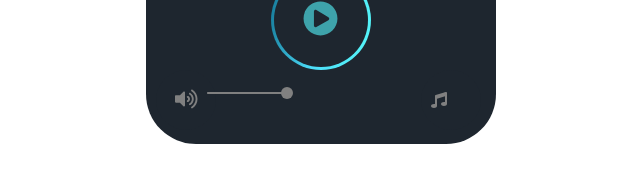
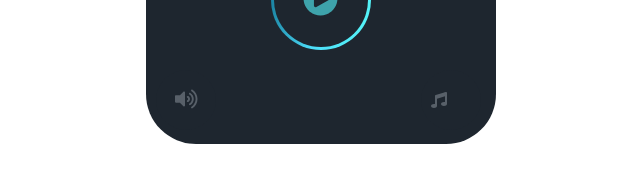
Before and after one commit to hania-jas/metronome-react, a React (Create React App) app: page / in a window 1280 px wide. Shown: the part 496-678 px from the top of the page, without its empty margins (319-959 px from the left). Built offline with nearby package versions, Linux system fonts and the light colour scheme.

Commit message:
added toggling sound control visibility

```diff
--- a/src/App.css
+++ b/src/App.css
@@ -45,7 +45,7 @@ body {
 
 .containerApp {
     display: flex;
-    height: 300px;
+    height: 280px;
     align-items: flex-end;
     justify-content: space-around;
 }
@@ -93,11 +93,12 @@ body {
     width: 60px;
     height: 60px;
     border-radius: 100rem;
-    color: #808080;
+    color: #586069;
     font-size: 20px;
     margin-left: 10px;
     background-color: #1e262f;
     border: none;
+    cursor: pointer;
 }
 
 .playPause {
@@ -120,6 +121,7 @@ body {
 .controlButtons {
     display: flex;
     justify-content: space-between;
+    margin-top: 20px;
 }
 
 .MuiSlider-root {
@@ -128,11 +130,24 @@ body {
     top: 9px;
     right: 12px;
     margin-right: 120px;
-    color: #808080;
+    color: #586069;
 }
 
 .css-g1d714-ValueContainer {
     display: flex;
     justify-content: center;
     font-size: 20px;
+    cursor: pointer;
 }
+
+.fa-music {
+    color: #586069;
+}
+
+.hideVolume {
+    display: none;
+}
+
+.showVolume {
+    display: block;
+}
--- a/src/App.tsx
+++ b/src/App.tsx
@@ -60,11 +60,11 @@ const selectStyles = {
     height:20,
     paddingTop: 5,
    paddingBottom: 5,
-    color: '#808080',
+    color: '#586069',
     cursor: 'pointer',
   }),
   singleValue: () => ({
-    color: '#808080',
+    color: '#586069',
   }),
 
 }
@@ -121,6 +121,10 @@ const handleSound = (event, newValue) => {
   setVolume(newValue);
 };
 
+const handleVolumeVisibility = () => {
+  setIsVolumeVisible(oldClass => !oldClass)
+}
+
 
   return (
     <div className="App">
@@ -155,10 +159,10 @@ const handleSound = (event, newValue) => {
         <Button value={<FontAwesomeIcon icon={faPlus}/>} changeValue={() => setTempo(tempo + 1)}/>
       </div>
       <div className="controlButtons">
-        <VolumeButton value={<FontAwesomeIcon icon={faVolumeUp}/>} />
+        <VolumeButton value={<FontAwesomeIcon icon={faVolumeUp}/>}  controlVolume={handleVolumeVisibility}/>
         <div>
         <StylesProvider  injectFirst>
-         <Slider value={volume}   step={0.1}  defaultValue={0.01} onChange={handleSound} aria-labelledby="continuous-slider" min={0} max={1}/>
+         <Slider className={` ${isVolumeVisible? 'showVolume' : 'hideVolume'}`} value={volume}   step={0.1}  defaultValue={0.01} onChange={handleSound} aria-labelledby="continuous-slider" min={0} max={1}/>
          </StylesProvider>
          </div>
         <Select onChange={handleChange} options={options} placeholder={<FontAwesomeIcon icon={faMusic}/>} styles={selectStyles}/>
```
